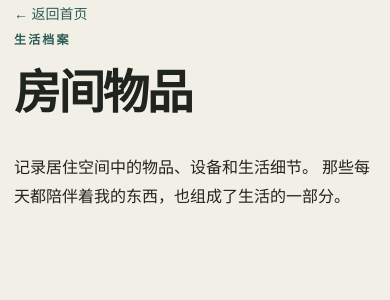
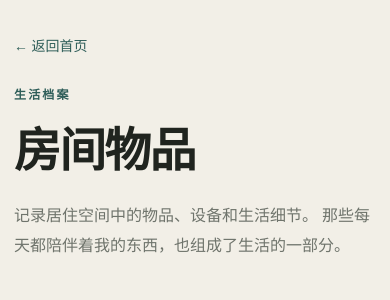
Before and after one commit to BurgCreate/lmn516-v2, a Next.js app: page /room in a window 390 px wide. Shown: the top 300 px of the page. Built offline with nearby package versions, Linux system fonts and the light colour scheme.

Commit message:
css little

```diff
--- a/app/globals.css
+++ b/app/globals.css
@@ -1629,3 +1629,62 @@ html[data-theme="dark"]::-webkit-scrollbar-thumb {
   object-fit: cover;
   object-position: center;
 }
+/* ===========================
+   生活档案子页面
+=========================== */
+
+.subpage {
+  min-height: 100vh;
+  padding-top: 48px;
+  padding-bottom: 120px;
+}
+
+.subpage .text-link {
+  display: inline-block;
+  margin-bottom: 30px;
+}
+
+.subpage .eyebrow {
+  margin-bottom: 18px;
+}
+
+.subpage h1 {
+  max-width: 760px;
+  margin: 0 0 28px;
+
+  font-size: clamp(42px, 5vw, 68px);
+  font-weight: 600;
+  line-height: 1.15;
+  letter-spacing: -0.045em;
+}
+
+.subpage > p:last-child {
+  max-width: 760px;
+  margin: 0;
+
+  color: var(--muted);
+  font-size: 17px;
+  line-height: 1.9;
+}
+@media (max-width: 720px) {
+  .subpage {
+    padding-top: 32px;
+    padding-bottom: 80px;
+  }
+
+  .subpage .text-link {
+    margin-bottom: 24px;
+  }
+
+  .subpage h1 {
+    margin-bottom: 22px;
+
+    font-size: clamp(38px, 12vw, 52px);
+    line-height: 1.18;
+    letter-spacing: -0.035em;
+  }
+
+  .subpage > p:last-child {
+    font-size: 16px;
+  }
+}
```
